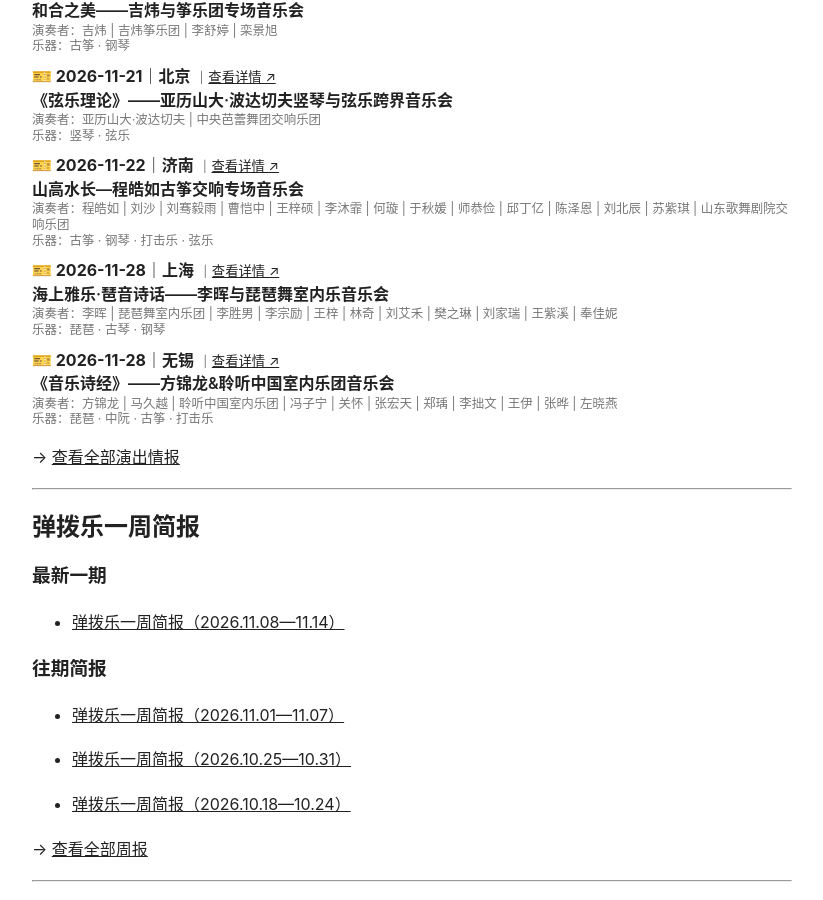
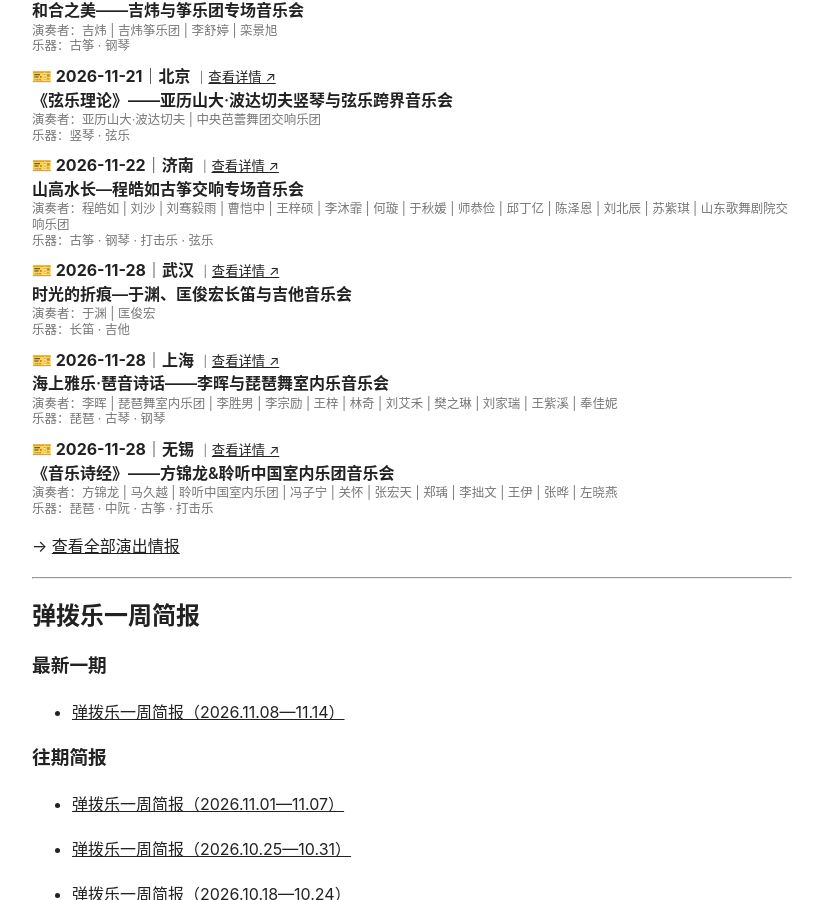
Before and after one commit to KeenKwok/boxianji, a Jekyll site: the page built from index.md, in a window 1280 px wide and 900 px high, scrolled down 681 px. Shown: the whole window, without its empty margins (228-1051 px from the left). Built offline with Jekyll 4.4.1, drawn with Linux system fonts in a browser that asks for light colours.

Commit message:
更新 attention.yml

```diff
--- a/_data/attention.yml
+++ b/_data/attention.yml
@@ -1,3 +1,15 @@
+- id: "20261128-wuhan-shiguangdezhehen-yuyuan-kuangjunhong-flute-guitar"
+  date: "2026-11-28"
+  city: "武汉"
+  title: "时光的折痕—于渊、匡俊宏长笛与吉他音乐会"
+  performers:
+    - "于渊"
+    - "匡俊宏"
+  instruments:
+    - "长笛"
+    - "吉他"
+  link: "https://mp.weixin.qq.com/s/eRRRnoPt52HdaBYM9xe29A"
+
 - id: "20261128-shanghai-payin-shihua-lihui-pipawu"
   date: "2026-11-28"
   city: "上海"
```
